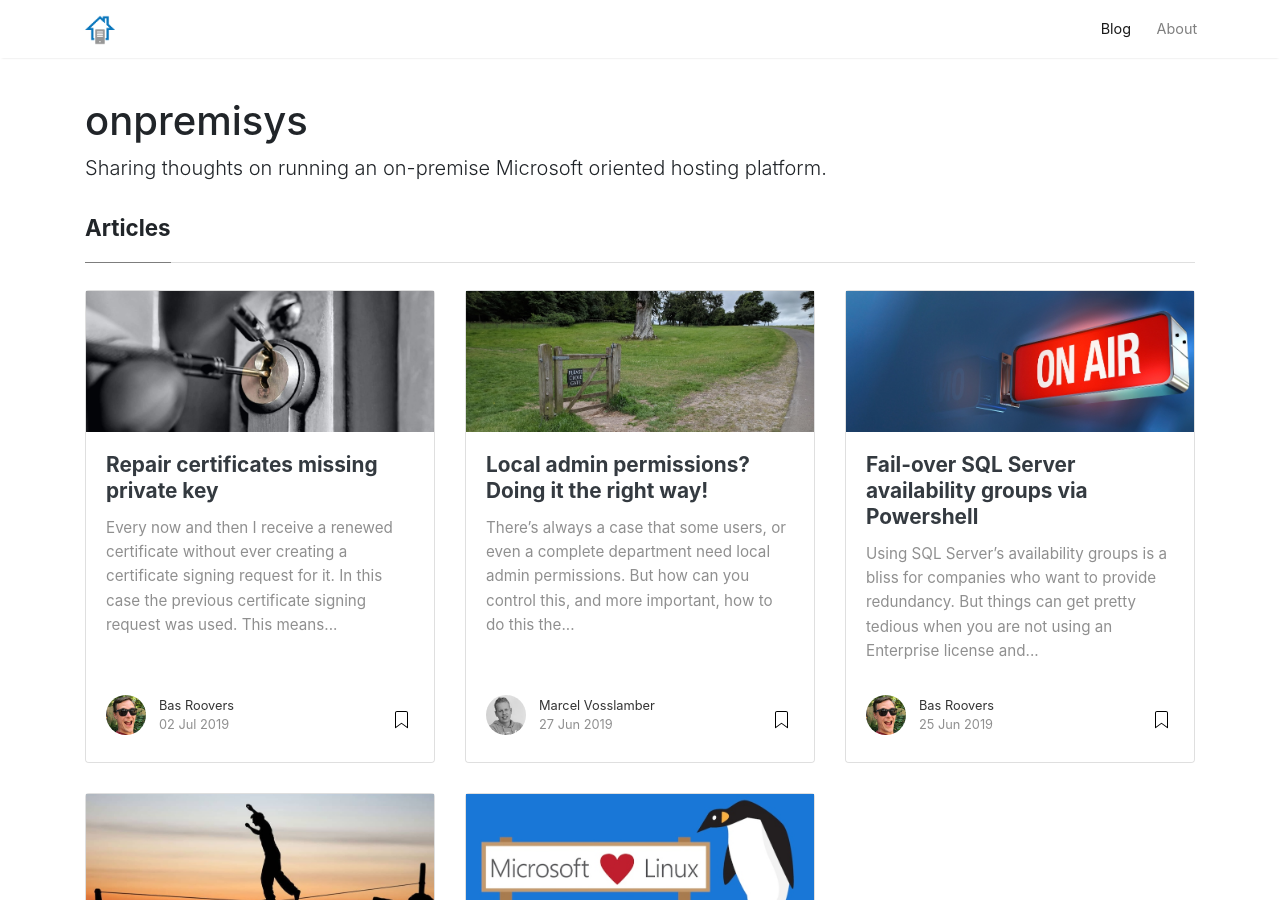
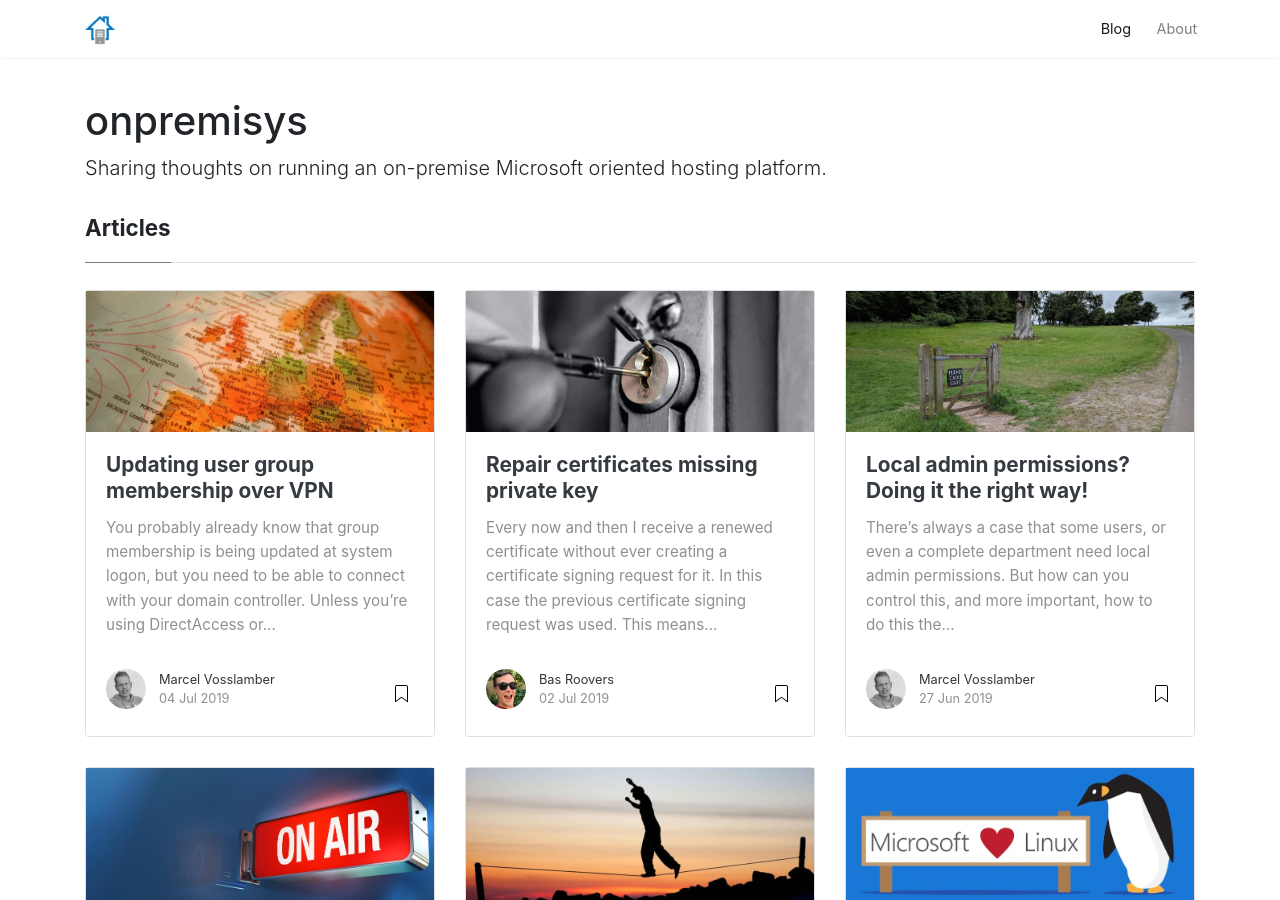
Before and after one commit to onpremisys/onpremisys.github.io, a Jekyll site: the page built from index.html, in a window 1280 px wide and 900 px high. Built offline with Jekyll 4.4.1, drawn with Linux system fonts in a browser that asks for light colours; nearby versions of some CDN libraries; the list of posts is cut into pages by our own code.

Commit message:
Published new article of Marcel

```diff
--- a/_posts/2019-07-02-repair-certificates-missing-private-key.markdown
+++ b/_posts/2019-07-02-repair-certificates-missing-private-key.markdown
@@ -30,6 +30,7 @@ if($certsWithoutKey) {
 
         $Result = [regex]::match($output, "CertUtil: (.*)").Groups[1].Value
         if($Result -eq '-repairstore command completed successfully.') {
+
             Write-Host "V" -ForegroundColor Green
 
         } else {
--- a/Draft/update-group-membership-over-vpn.markdown
+++ b/_posts/2019-07-04-update-group-membership-over-vpn.markdown
@@ -1,7 +1,7 @@
 ---
 layout: post
 title:  "Updating user group membership over VPN"
-date:   2019-07-03
+date:   2019-07-04
 author: mvosslamber
 image: assets/images/heroes/world-map.jpg
 ---
```
Also changed, not shown: assets/images/Windows-Explorer.PNG (deleted).
